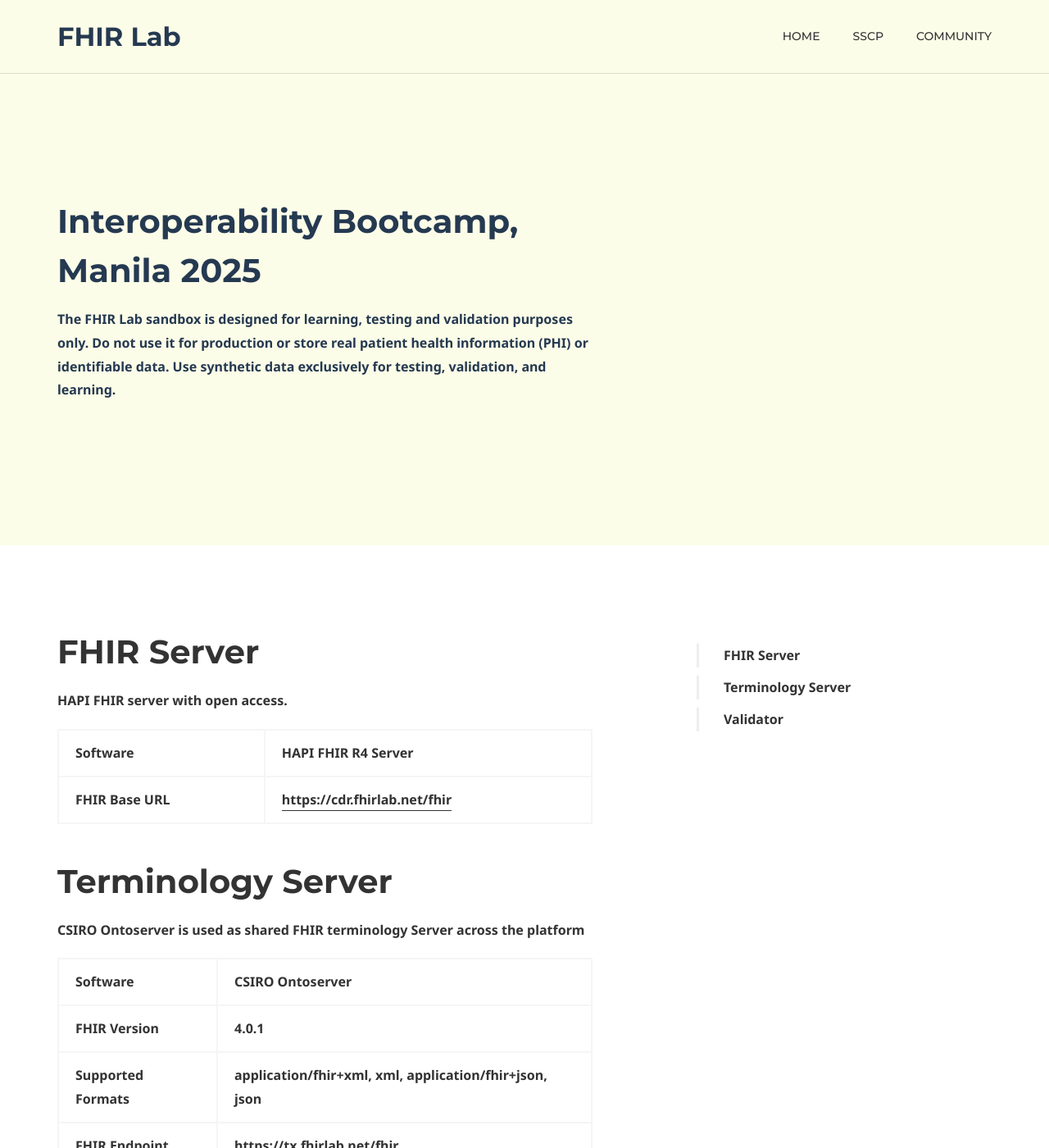
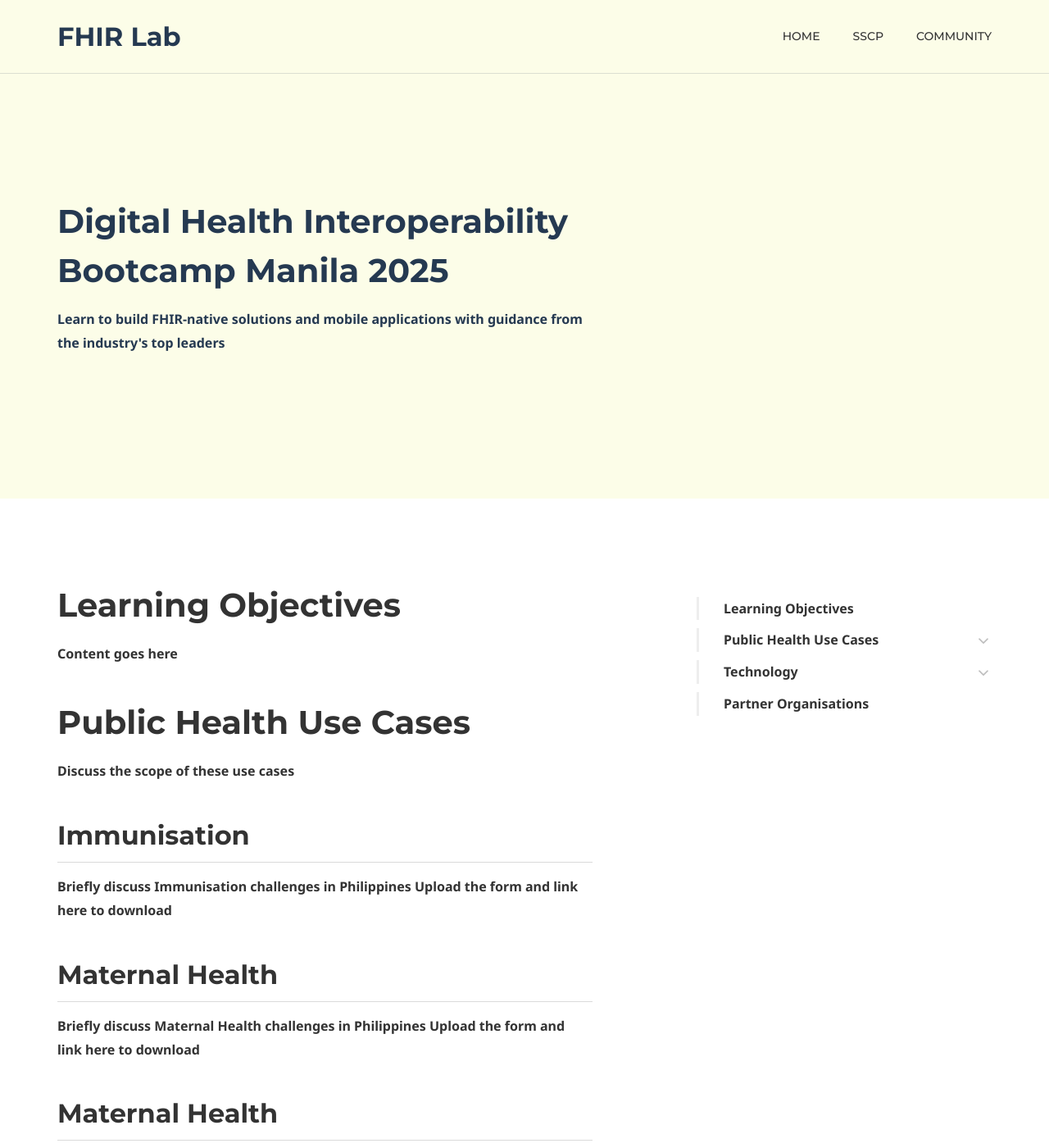
Before and after one commit to upmsilab/FHIRLab, a Jekyll site: the page built from bootcamp2025/index.md, in a window 1280 px wide and 1400 px high. Shown: the whole window at 82% size. Built offline with Jekyll 4.4.1, drawn with Linux system fonts in a browser that asks for light colours; some web fonts are replaced; some of the changed text lies outside the part shown.

Commit message:
Update index.md

```diff
--- a/bootcamp2025/index.md
+++ b/bootcamp2025/index.md
@@ -5,8 +5,8 @@ keywords:
 comments: false
 
 # Hero section
-title: Interoperability Bootcamp, Manila 2025
-description: "<strong>The FHIR Lab sandbox is designed for learning, testing and validation purposes only. Do not use it for production or store real patient health information (PHI) or identifiable data. Use synthetic data exclusively for testing, validation, and learning.<strong>"
+title: Digital Health Interoperability Bootcamp Manila 2025
+description: "<strong>Learn to build FHIR-native solutions and mobile applications with guidance from the industry's top leaders<strong>"
 
 # Author box
 # author:
@@ -40,30 +40,34 @@ grid_navigation:
       url: '#'
 
 ---
-# FHIR Server
+# Learning Objectives
+  Content goes here
 
-   HAPI FHIR server with open access.
+# Public Health Use Cases
+  Discuss the scope of these use cases
 
-   Software | HAPI FHIR R4 Server
-   FHIR Base URL | [https://cdr.fhirlab.net/fhir](https://cdr.fhirlab.net/fhir)
+## Immunisation
+  Briefly discuss Immunisation challenges in Philippines
+  Upload the form and link here to download
+## Maternal Health
+  Briefly discuss Maternal Health challenges in Philippines
+  Upload the form and link here to download
+## Maternal Health
+  Briefly discuss Nutrition challenges in Philippines
+  Upload the form and link here to download
 
+# Technology
+  Share what technologies are available and how they can be used
+## Google Open Health Stack
+  Share what technologies are available and how they can be used
+## HealthSamurai Aidbox
+  Share what technologies are available and how they can be used
+## HAPI FHIR Server
+  Share what technologies are available and how they can be used
+## CSIRO Ontoserver
+  Share what technologies are available and how they can be used
 
-# Terminology Server
-
-   CSIRO Ontoserver is used as shared FHIR terminology Server across the platform
-
-   Software | CSIRO Ontoserver
-   FHIR Version | 4.0.1
-   Supported Formats | application/fhir+xml, xml, application/fhir+json, json
-   FHIR Endpoint | [https://tx.fhirlab.net/fhir](https://tx.fhirlab.net/fhir)
-
-
-# Validator
-
-   HL7  Validator for FHIR Resource Validation
-
-   HL7 Validator | [https://validator.fhirlab.net/](https://validator.fhirlab.net/)
-
+# Partner Organisations
 
 
 <div class="callout callout--info">
```
